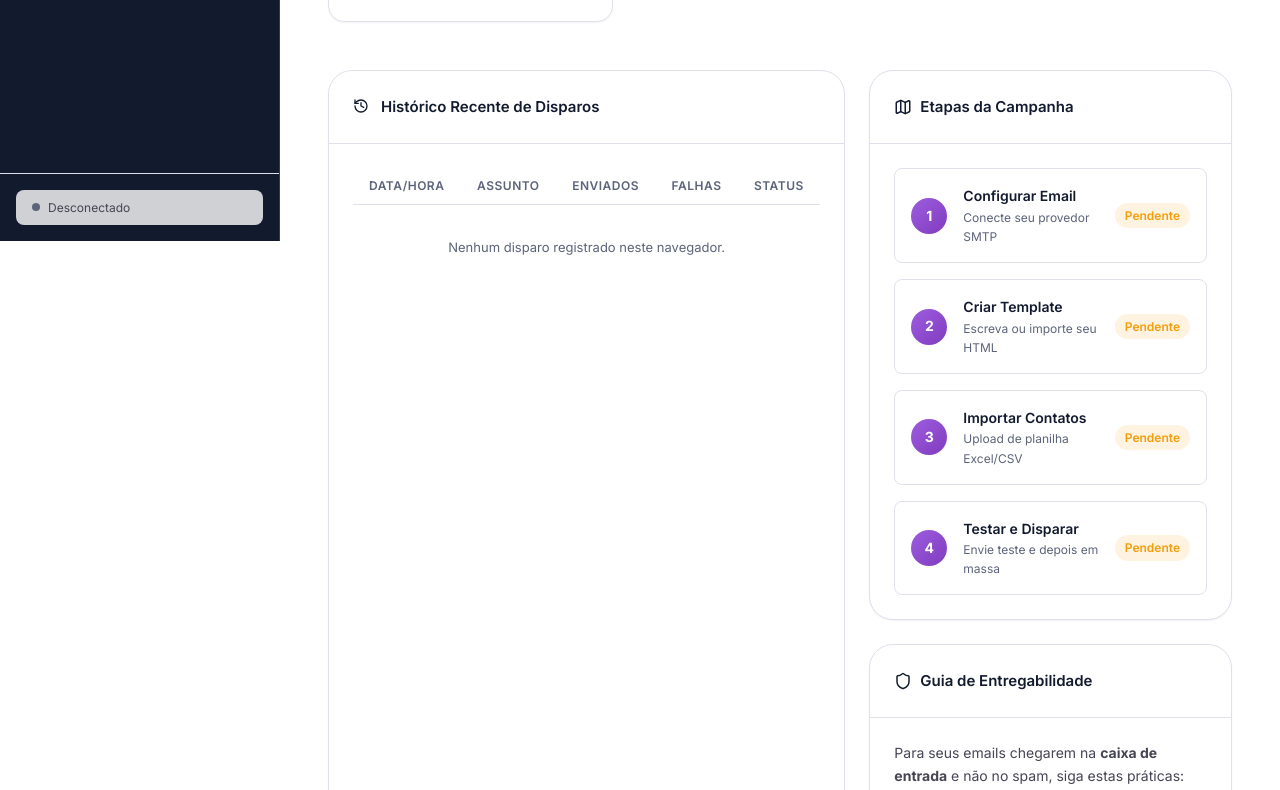
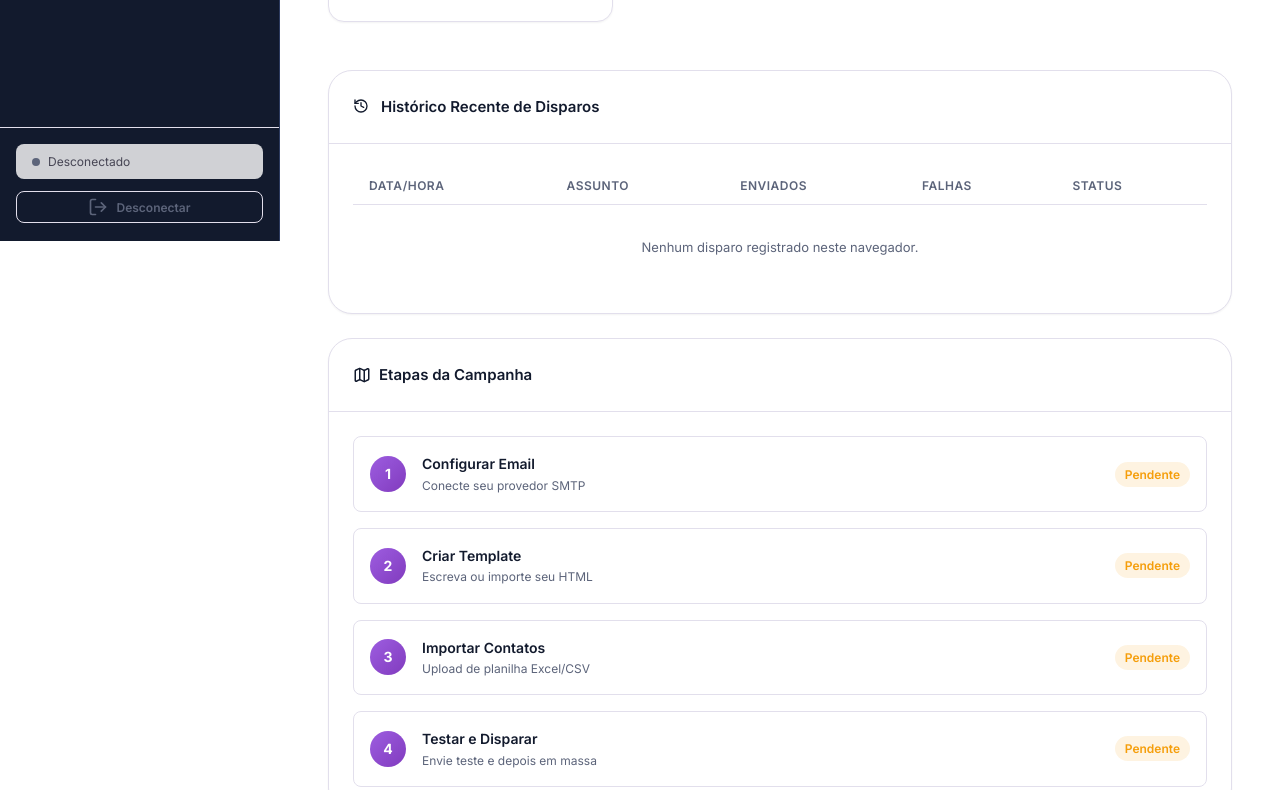
Before and after one commit to matheusmathias365/email-marketing, a website: page public/index.html in a window 1280 px wide. Shown: the part 559-1349 px from the top of the page. Drawn offline with nearby package versions, Linux system fonts and the light colour scheme.

```diff
--- a/public/index.html
+++ b/public/index.html
@@ -61,10 +61,13 @@
       </nav>
 
       <div class="sidebar-footer">
-        <div class="connection-status" id="connection-status">
+        <div class="connection-status" id="connection-status" style="margin-bottom: 12px;">
           <span class="status-dot" id="status-dot"></span>
           <span id="status-text">Desconectado</span>
         </div>
+        <button class="btn btn-outline btn-sm w-full" id="btn-logout" style="justify-content: center; color: var(--text-muted); border-color: var(--border-color);">
+          <i data-lucide="log-out" class="lucide-icon"></i> Desconectar
+        </button>
       </div>
     </aside>
 
@@ -89,7 +92,6 @@
             </div>
           </div>
         </div>
-        <button class="icon-btn" title="Histórico"><i data-lucide="history" class="lucide-icon"></i></button>
         <img src="https://ui-avatars.com/api/?name=User&background=4648d4&color=fff" alt="User" class="user-avatar">
       </div>
     </header>
@@ -128,9 +130,9 @@
             </div>
           </div>
 
-          <div class="grid-bento mt-xl">
-            <!-- Coluna Esquerda: Histórico -->
-            <div class="col-7" style="display:flex; flex-direction:column;">
+          <div class="grid-bento mt-xl" style="grid-template-columns: 1fr;">
+            <!-- Histórico -->
+            <div class="col-12" style="display:flex; flex-direction:column;">
               <div class="card" style="flex:1;">
                 <div class="card-header" style="display: flex; justify-content: space-between; align-items: center;">
                   <h3><i data-lucide="history" class="lucide-icon inline-icon"></i> Histórico Recente de Disparos</h3>
@@ -157,8 +159,8 @@
               </div>
             </div>
 
-            <!-- Coluna Direita: Etapas e Guia -->
-            <div class="col-5" style="display:flex; flex-direction:column; gap:var(--space-lg);">
+            <!-- Etapas e Guia -->
+            <div class="col-12" style="display:flex; flex-direction:column; gap:var(--space-lg);">
               <div class="card">
                 <div class="card-header">
                   <h3><i data-lucide="map" class="lucide-icon"></i> Etapas da Campanha</h3>
```
